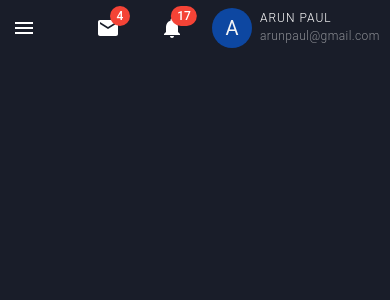
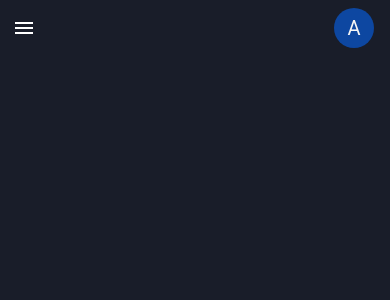
Before and after one commit to 2000polo/erp-project, a React (Create React App) app: page /app in a window 390 px wide. Shown: the top 300 px of the page. Built offline with nearby package versions, Linux system fonts and the light colour scheme.

Commit message:
app bar responsiveness in sm devices is achieved

```diff
--- a/src/components/sharedComponents/AppBar/StyledAppBar.jsx
+++ b/src/components/sharedComponents/AppBar/StyledAppBar.jsx
@@ -179,7 +179,7 @@ const StyledAppDrawer = (props) => {
                                 />
                             </Search>
                         </Box>
-                        <Stack spacing={2} direction='row'>
+                        <Stack sx={{ display: { xs: 'none', sm: 'block' } }} spacing={0} direction='row'>
                             <IconButton size="large" aria-label="show 4 new mails" color="inherit">
                                 <Badge badgeContent={4} color="error">
                                     <MailIcon />
@@ -205,8 +205,9 @@ const StyledAppDrawer = (props) => {
                             >
                             <AccountCircle />
                             </IconButton> */}
-                            <AvatarDropDown />
                         </Stack>
+                        <AvatarDropDown />
+
                         {/* <Box sx={{ display: { xs: 'flex', md: 'none' } }}>
                             <IconButton
                             size="large"
--- a/src/components/sharedComponents/AvatarDropDown/index.jsx
+++ b/src/components/sharedComponents/AvatarDropDown/index.jsx
@@ -10,7 +10,7 @@ const AvatarDropDown = () => {
         <>
             <Stack direction='row' spacing={1} alignItems="center">
                 <Avatar sx={{ bgcolor: blue[900], color: grey[100] }}>A</Avatar>
-                <Stack direction='column'>
+                <Stack sx={{ display: { xs: 'none', sm: 'block' } }} direction='column'>
                     <Typography sx={{margin: 0, lineHeight: 1.5, fontWeight: 300, color: theme.palette.text.primary}} variant="overline" display="block" gutterBottom>
                         Arun Paul
                     </Typography>
--- a/src/components/sharedComponents/Drawer/StyledDrawer.jsx
+++ b/src/components/sharedComponents/Drawer/StyledDrawer.jsx
@@ -11,7 +11,7 @@ import ListItemText from '@mui/material/ListItemText';
 import InboxIcon from '@mui/icons-material/MoveToInbox';
 import MailIcon from '@mui/icons-material/Mail';
 import MuiDrawer from '@mui/material/Drawer';
-import React, { useState } from 'react';
+import React from 'react';
 import { SIDE_DRAWER_MENU_WIDTH } from '../../../config/appConfig';
 import { router } from '../../../config/routes';
 import { useLocation, useNavigate } from 'react-router-dom';
@@ -21,6 +21,7 @@ const StyledDrawer = (props) => {
     const theme = useTheme();
     const routes = router.routes[1].children;
     const location = useLocation();
+    const [open, setOpen] = React.useState(true);
 
     const navigate = useNavigate();
 
@@ -118,6 +119,10 @@ const StyledDrawer = (props) => {
         props.setOpen(false);
     };
 
+
+    const handleClick = () => {
+      setOpen(!open);
+    };
     console.log("printing routes inside the sidebar", router.routes[1].children)
 
 
@@ -154,6 +159,23 @@ const StyledDrawer = (props) => {
                     </ListItemButton>
                     </CustomListItem>
                 ))}
+                {/* <ListItemButton onClick={handleClick}>
+                    <ListItemIcon>
+                    <InboxIcon />
+                    </ListItemIcon>
+                    <ListItemText primary="Inbox" />
+                    {open ? <ExpandLess /> : <ExpandMore />}
+                </ListItemButton>
+                <Collapse in={open} timeout="auto" unmountOnExit>
+                    <CustomList component="div" disablePadding>
+                        <ListItemButton sx={{ pl: 4 }}>
+                        <ListItemIcon>
+                            <StarBorder />
+                        </ListItemIcon>
+                        <ListItemText primary="Starred" />
+                        </ListItemButton>
+                    </CustomList>
+                </Collapse> */}
                 </CustomList>
                 <Divider />
             </Drawer>
--- a/src/config/routes.jsx
+++ b/src/config/routes.jsx
@@ -1,6 +1,6 @@
 import { createBrowserRouter } from "react-router-dom";
-import Dashboard from "../views/app_view/Dashboard";
-import Profile from "../views/app_view/Profile";
+import Dashboard from "../views/app_view/Admin/Dashboard";
+import Profile from "../views/app_view/Admin/Profile";
 import AppView from "../views/app_view";
 import Login from "../views/auth_view/login_v2";
 
```
Also changed, not shown: src/views/app_view/Admin/Dashboard/index.jsx (renamed from src/views/app_view/Dashboard/index.jsx), src/views/app_view/Admin/Profile/index.jsx (renamed from src/views/app_view/Profile/index.jsx).
